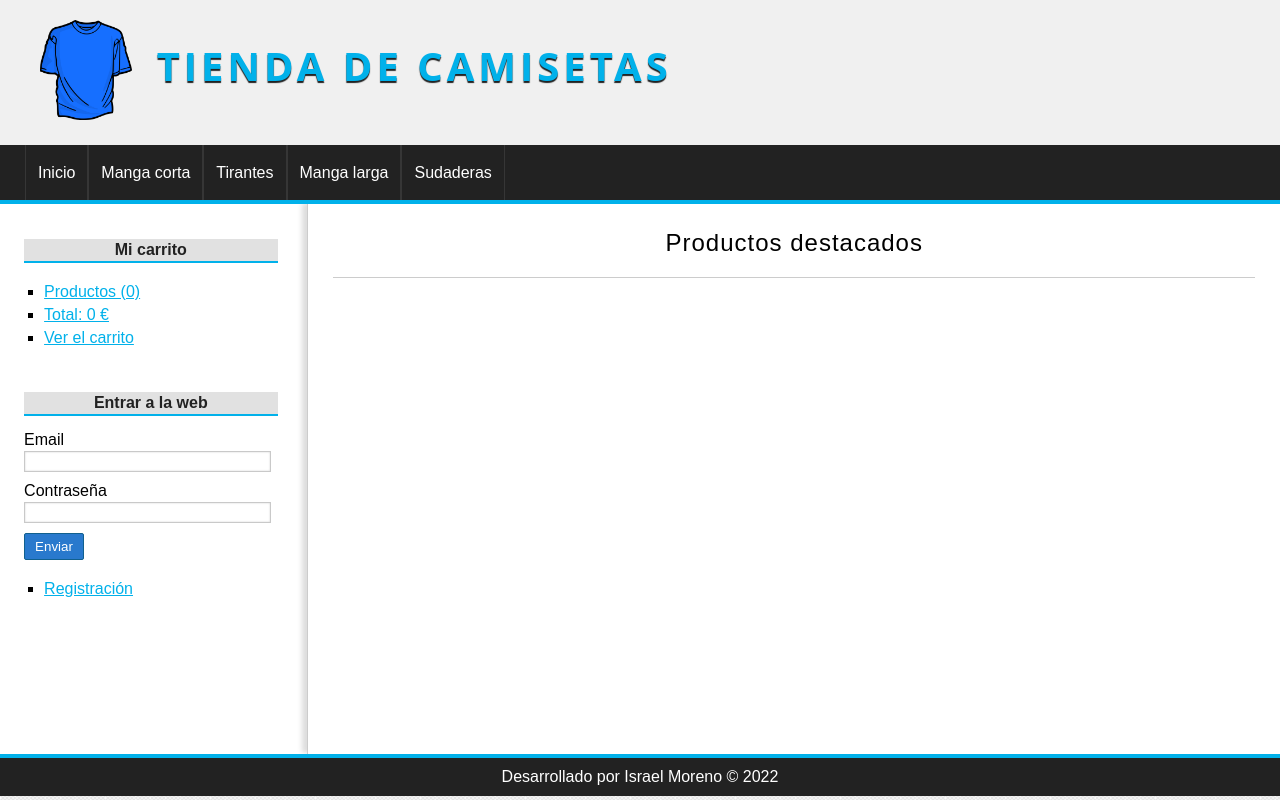
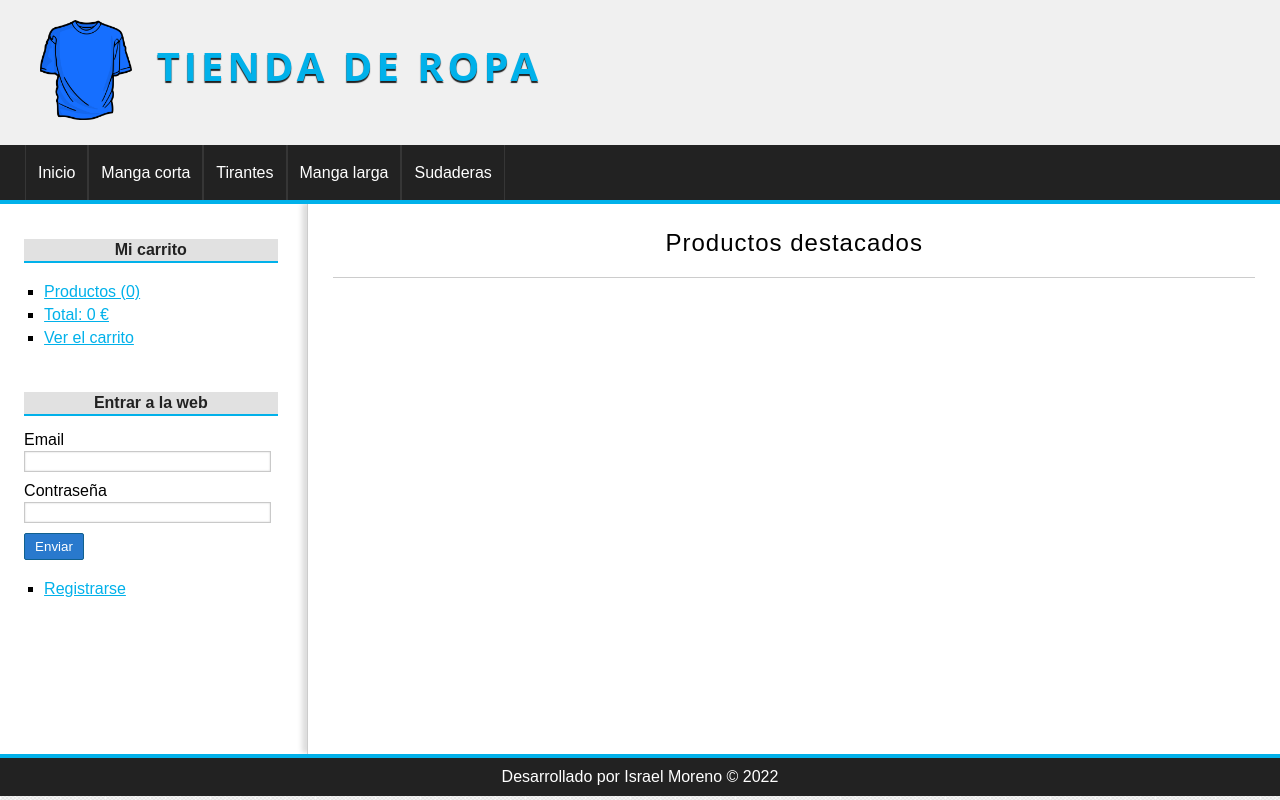
Before and after one commit to morlabdev/Tienda_online, a PHP site: page /master-php/ in a window 1280 px wide. Run offline with PHP 8.4, Linux system fonts and the light colour scheme; data comes from the database, SQL or seed files in the repository; data that the repository does not hold is empty.

Commit message:
correcciones visuales

```diff
--- a/views/layout/header.php
+++ b/views/layout/header.php
@@ -12,7 +12,7 @@
       <header id="header">
         <div id="logo">
           <img src="<?=base_url?>assets/img/camiseta.png" alt="Camiseta Logo">
-          <a href="<?=base_url?>">Tienda de camisetas</a>
+          <a href="<?=base_url?>">Tienda de ropa</a>
         </div>
       </header>
 
--- a/views/layout/sidebar.php
+++ b/views/layout/sidebar.php
@@ -36,7 +36,7 @@
         <li><a href="<?=base_url?>pedido/mis_pedidos">Mis pedidos</a></li>
         <li><a href="<?=base_url?>usuario/logout">Cerrar sesión</a></li>
       <?php else: ?>
-        <li><a href="<?=base_url?>usuario/registro">Registración</a></li>
+        <li><a href="<?=base_url?>usuario/registro">Registrarse</a></li>
       <?php endif; ?>
     </ul>
 
```
